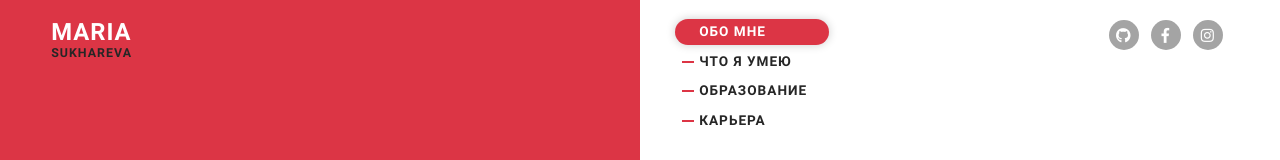
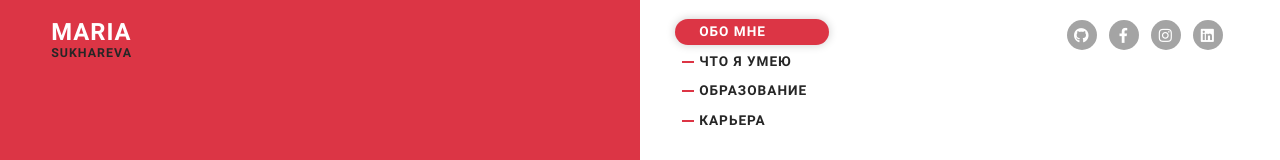
Before and after one commit to usulla/msukhareva, a React (Create React App) app: page / in a window 1280 px wide. Shown: the top 160 px of the page. Built offline with nearby package versions, Linux system fonts and the light colour scheme; a web font is replaced by a local one; what i18next-xhr-backend would draw is missing.

Commit message:
added icon linkedin

```diff
--- a/src/components/SocButtons/SocButtons.jsx
+++ b/src/components/SocButtons/SocButtons.jsx
@@ -24,6 +24,13 @@ const SocButtons = () => {
                 target='_blank'>
                 <i className='fab fa-instagram' />
             </a>
+            <a
+                className='socicons__icon socicons__icon--in'
+                href='https://www.linkedin.com/in/maria-sukhareva-88b6029a/'
+                rel='noopener noreferrer'
+                target='_blank'>
+                <i className='fab fa-linkedin' />
+            </a>
 
             {/* <a
                 className='socicons__icon socicons__icon--vk'
```
Also changed, not shown: package.json (+5 -2 lines), 1 other file (tests, documents, lock files or other folders).
